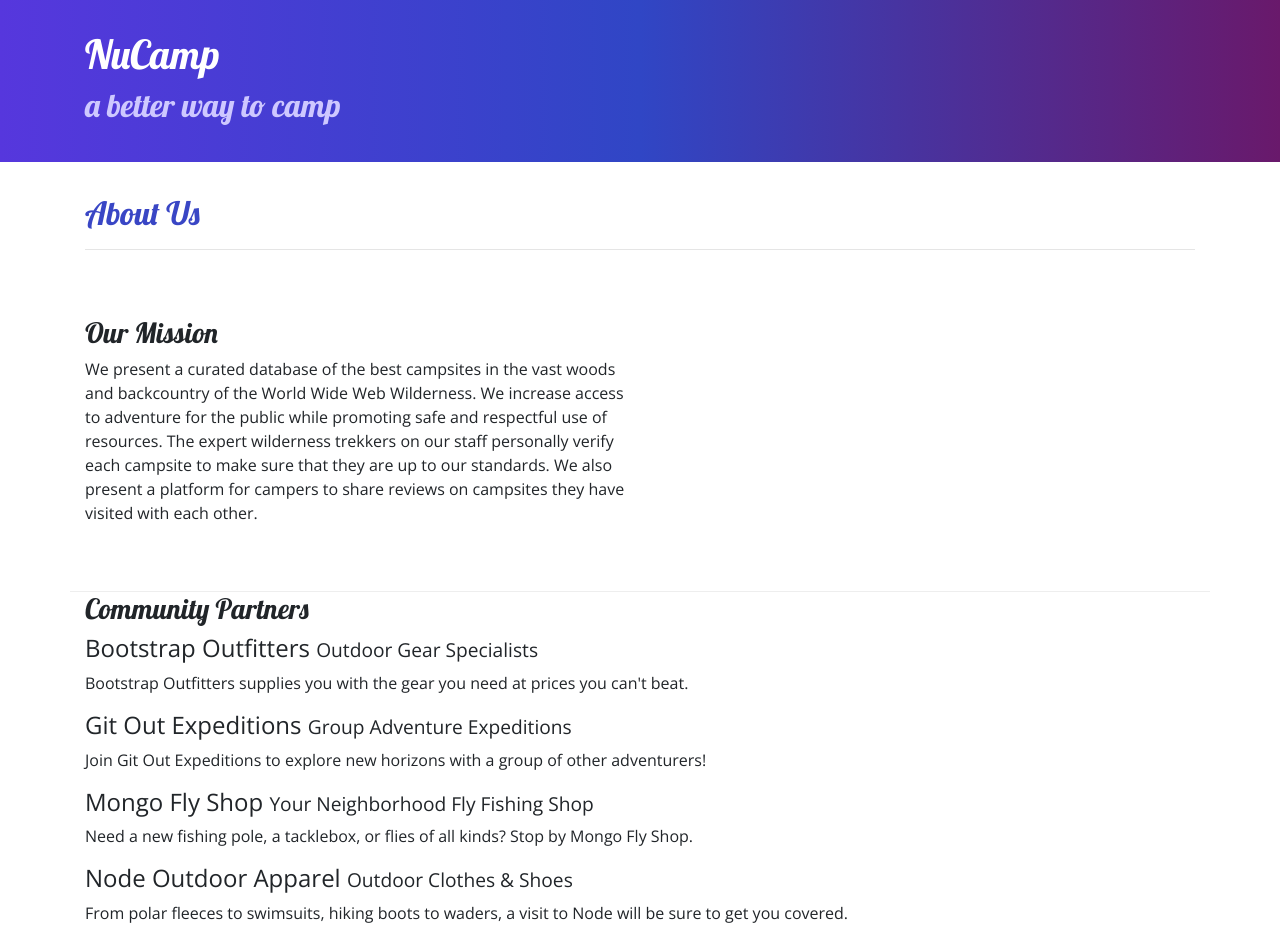
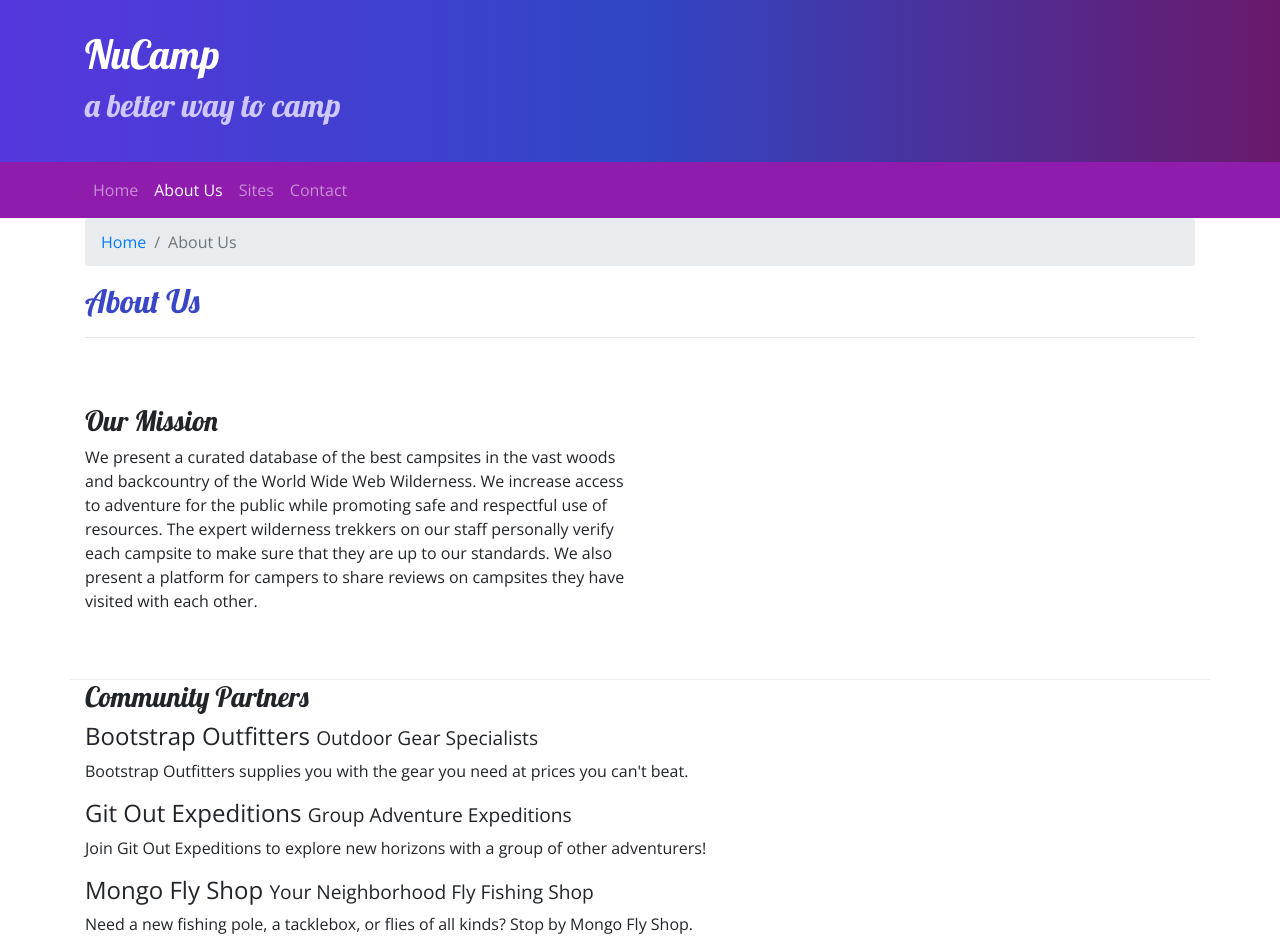
Before and after one commit to JT-817/nucampsite_bootstrap_start-main, a website: page aboutus.html in a window 1280 px wide. Shown: the top 939 px of the page. Drawn offline with nearby package versions, Linux system fonts and the light colour scheme.

Commit message:
Navbar and Breadcrumbs added

```diff
--- a/aboutus.html
+++ b/aboutus.html
@@ -32,9 +32,38 @@
       </div>
     </header>
 
+    <nav class="navbar navbar-expand-sm navbar-dark sticky-top">
+      <div class="container">
+        <button
+          class="navbar-toggler ml-auto"
+          type="button"
+          data-toggle="collapse"
+          data-target="#nucampNavbar"
+        >
+          <span class="navbar-toggler-icon"></span>
+        </button>
+        <div class="collapse navbar-collapse" id="nucampNavbar">
+          <ul class="navbar-nav">
+            <li class="nav-item">
+              <a class="nav-link" href="index.html">Home</a>
+            </li>
+            <li class="nav-item active">
+              <a class="nav-link" href="#">About Us</a>
+            </li>
+            <li class="nav-item"><a class="nav-link" href="#">Sites</a></li>
+            <li class="nav-item"><a class="nav-link" href="#">Contact</a></li>
+          </ul>
+        </div>
+      </div>
+    </nav>
+
     <div class="container">
       <div class="row">
-        <div class="col-12">
+        <div class="col">
+          <ol class="breadcrumb">
+            <li class="breadcrumb-item"><a href="index.html">Home</a></li>
+            <li class="breadcrumb-item active">About Us</li>
+          </ol>
           <h2>About Us</h2>
           <hr />
         </div>
--- a/css/styles.css
+++ b/css/styles.css
@@ -17,6 +17,7 @@ footer {
     padding: 20px 0;
 }
 .jumbotron {
+    margin: 0;
     padding: 30px;
     background-image: linear-gradient(to right, #5637DD, #3046C5, #69196B);
     color: white;
@@ -26,3 +27,6 @@ footer {
     border-bottom: 1px ridge;
     min-height: 200px;
 }
+.navbar {
+    background-color: #901cad;
+}
```
Also changed, not shown: index.html (+30 -2 lines).
